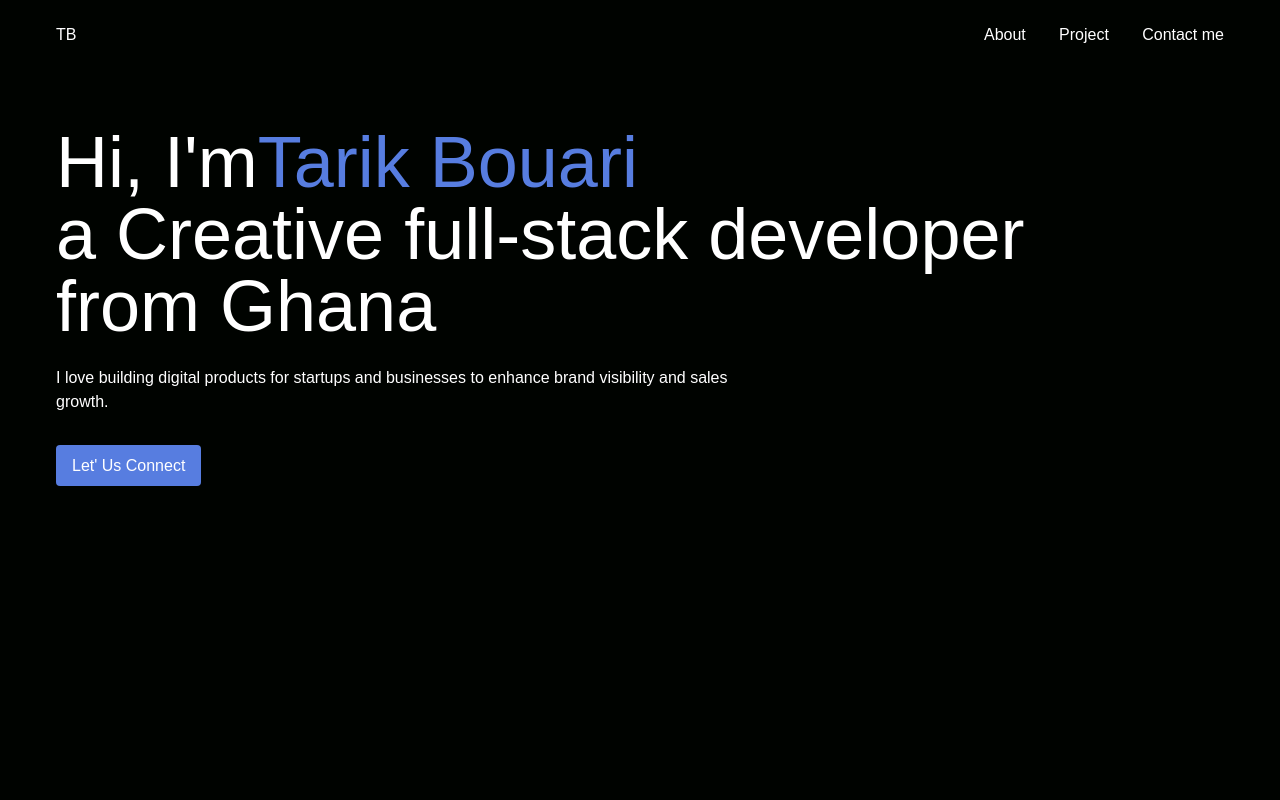
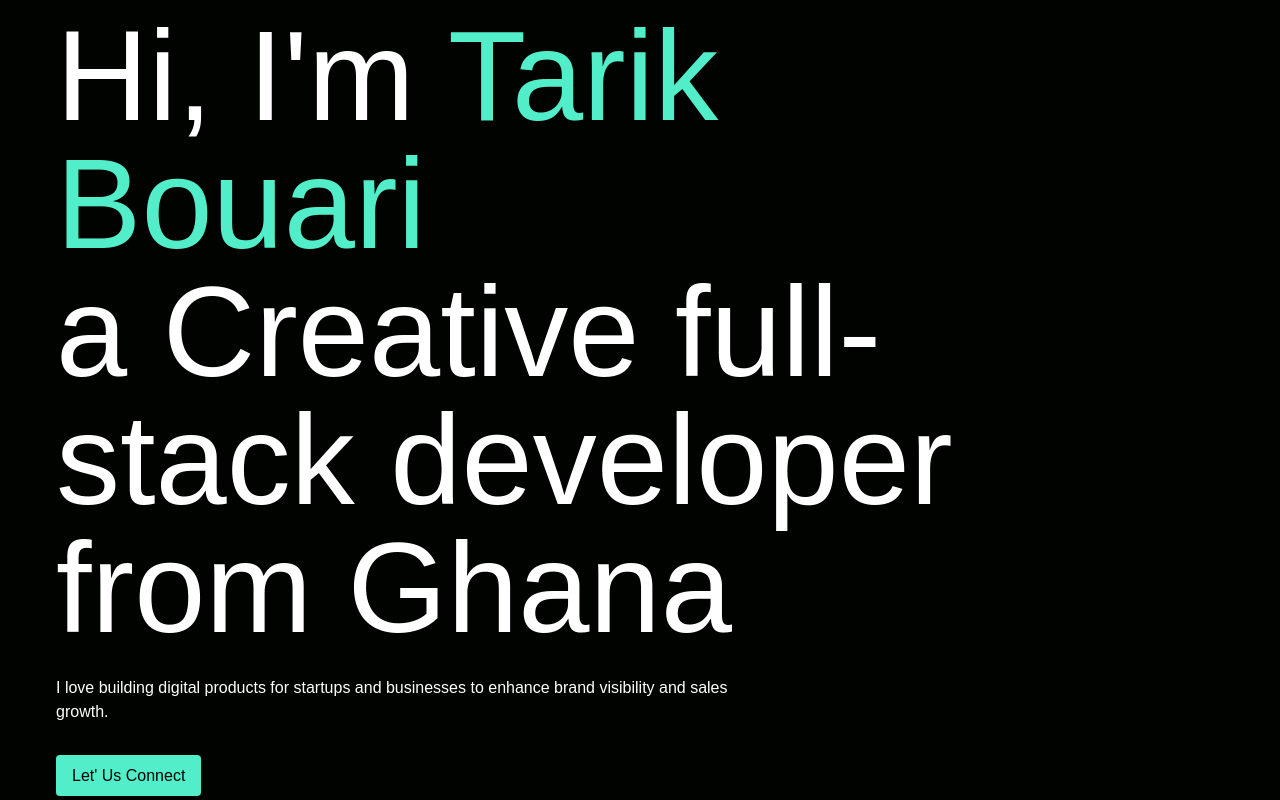
Before and after one commit to tarikbouari/Portfolio, a React (Create React App) app: page / in a window 1280 px wide. Shown: the top 800 px of the page. Built offline with nearby package versions, Linux system fonts and the light colour scheme.

Commit message:
Refactor header section

```diff
--- a/src/components/Header.js
+++ b/src/components/Header.js
@@ -2,27 +2,28 @@
 /* eslint-disable react/no-unescaped-entities */
 import React from 'react';
 import { Link } from 'react-router-dom';
-import Navbar from './Nav';
 
 const Header = () => (
-  <div className=" mx-auto h-[60vh] md:h-[100vh] container px-6">
-    <Navbar />
-    <div className=" flex  mx-auto pt-14 px-8 ">
+  <div className="flex justify-center items-center h-[70vh] md:h-[100vh] xl:h-[100vh]">
+    <div className=" mx-auto  container px-6 ">
+      <div className=" flex  mx-auto px-8 xl: ">
         <div className="text-white ">
-        <h1 className="text-2xl md:text-3xl lg:text-7xl  ">
+          <h1 className="text-2xl md:text-3xl lg:text-7xl xl:text-9xl  ">
             {' '}
             Hi, I'm
-          <span className="text-[#577DE0] ">Tarik Bouari</span>
+            <span className="text-[#52eeca] ">  Tarik Bouari</span>
           </h1>
-        <h2 className="text-2xl lg:text-7xl md:text-3xl  ">  a Creative full-stack developer from Ghana</h2>
+          <h2 className="text-2xl lg:text-7xl md:text-3xl  xl:text-9xl  ">  a Creative full-stack developer from Ghana</h2>
         </div>
         <div className=" p-4 w-[20%]"> </div>
       </div>
       <div className="py-6 md:w-[80%] lg:w-[60%] mb-4  px-8 ">
         <p className=" "> I love building digital products for startups and businesses to enhance brand visibility and sales growth.</p>
       </div>
-    <Link className="capitalize mx-8 mt-8 px-4 py-3 bg-[#577DE0] rounded " to="home">Let' us Connect</Link>
+      <Link className="capitalize mx-8 mt-8 px-4 py-3 text-[#000300] bg-[#52eeca] rounded " to="home">Let' us Connect</Link>
     </div>
+  </div>
+
 );
 
 export default Header;
```
Lines whose indentation alone changed are shown as unchanged.
